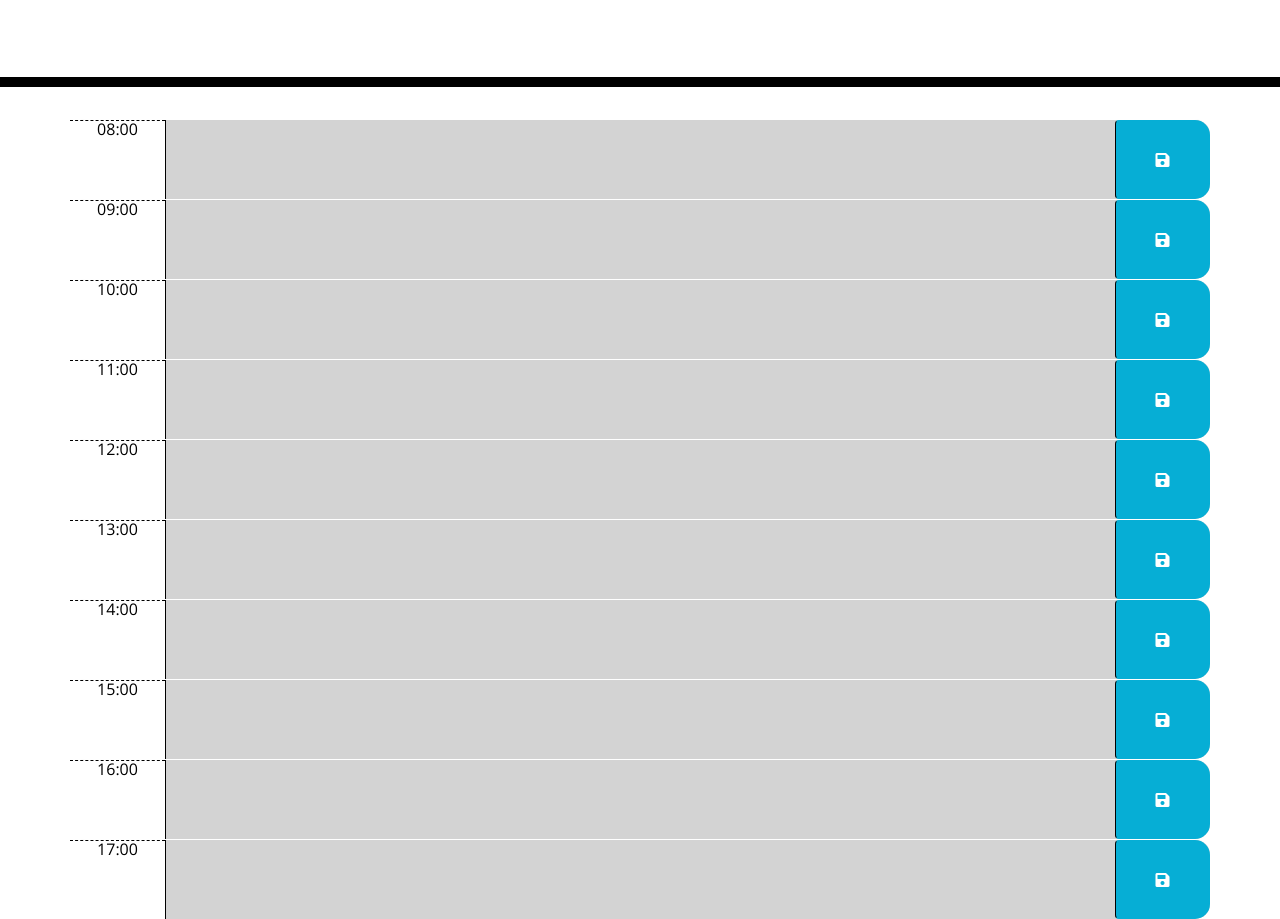
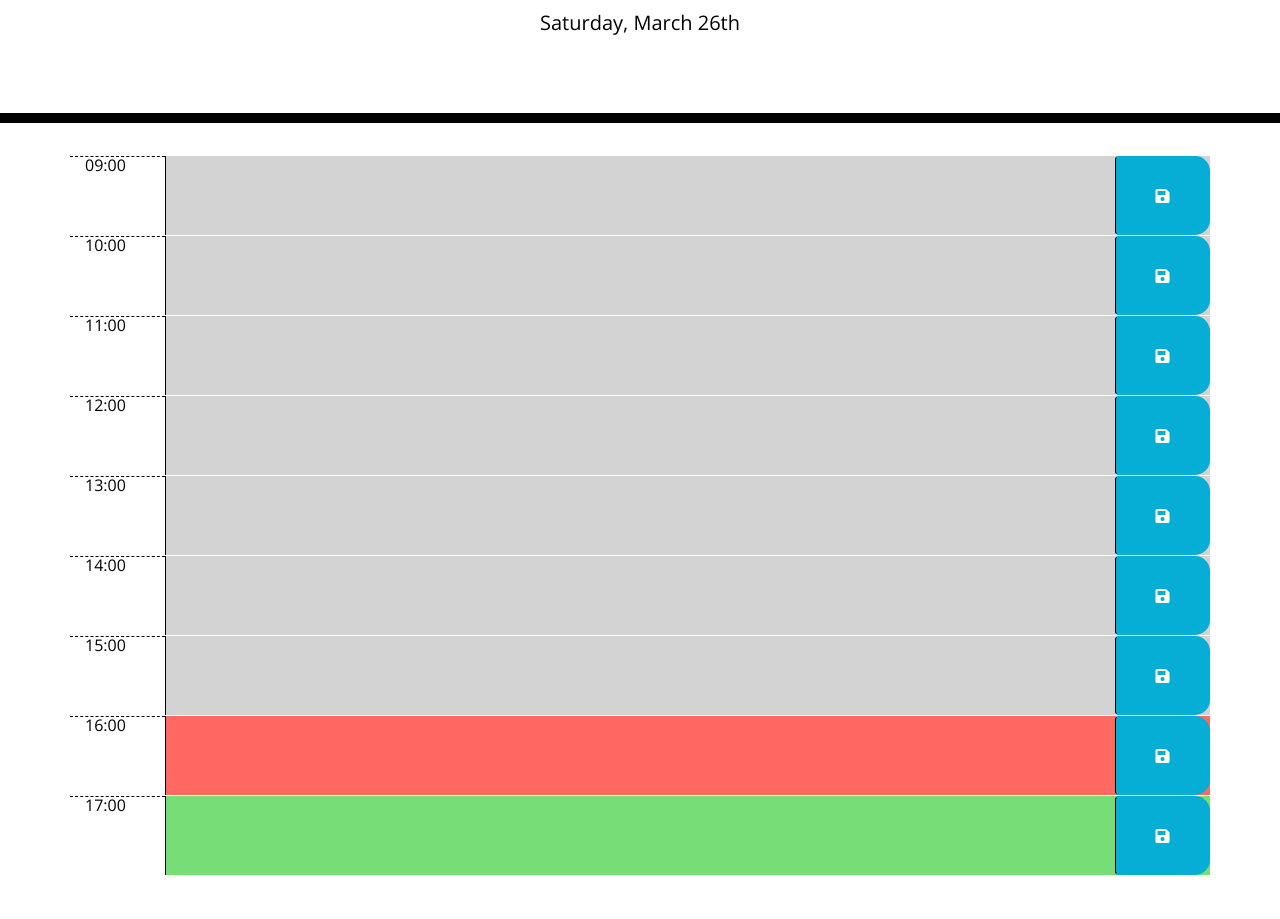
Before and after one commit to Rbenney15/workday-scheduler, a plain HTML site: page index.html in a window 1280 px wide. Shown: the part 181-1100 px from the top of the page. After the commit the page ends 1056 px from the top, so only its background shows below. Drawn offline with nearby package versions, Linux system fonts and the light colour scheme.

Commit message:
connected js file to html file

```diff
--- a/assets/js/script.js
+++ b/assets/js/script.js
@@ -32,8 +32,7 @@ var getTasks = function() {
             createTask(task, hourDiv);
         })
     }
-
-    // make sure the past/current/future time is reflected
+// make sure the past/current/future time is reflected
     auditTasks()
 }
 
@@ -53,7 +52,7 @@ var auditTasks = function() {
     $(".task-info").each( function() {
         var elementHour = parseInt($(this).attr("id"));
 
-        // handle past, present, and future
+        // change past, present, and future
         if ( elementHour < currentHour ) {
             $(this).removeClass(["present", "future"]).addClass("past");
         }
--- a/index.html
+++ b/index.html
@@ -4,20 +4,9 @@
     <meta charset="UTF-8" />
     <meta name="viewport" content="width=device-width, initial-scale=1.0" />
     <meta http-equiv="X-UA-Compatible" content="ie=edge" />
-    <link
-      rel="stylesheet"
-      href="https://stackpath.bootstrapcdn.com/bootstrap/4.3.1/css/bootstrap.min.css"
-    />
-    <link
-      rel="stylesheet"
-      href="https://use.fontawesome.com/releases/v5.8.1/css/all.css"
-      integrity="sha384-50oBUHEmvpQ+1lW4y57PTFmhCaXp0ML5d60M1M7uH2+nqUivzIebhndOJK28anvf"
-      crossorigin="anonymous"
-    />
-    <link
-      href="https://fonts.googleapis.com/css?family=Open+Sans&display=swap"
-      rel="stylesheet"
-    />
+    <link rel="stylesheet" href="https://stackpath.bootstrapcdn.com/bootstrap/4.3.1/css/bootstrap.min.css"/>
+    <link rel="stylesheet" href="https://use.fontawesome.com/releases/v5.8.1/css/all.css" integrity="sha384-50oBUHEmvpQ+1lW4y57PTFmhCaXp0ML5d60M1M7uH2+nqUivzIebhndOJK28anvf" crossorigin="anonymous"/>
+    <link href="https://fonts.googleapis.com/css?family=Open+Sans&display=swap" rel="stylesheet"/>
     <link rel="stylesheet" href="./assets/css/style.css" />
     <title>Work Day Scheduler</title>
   </head>
@@ -30,59 +19,55 @@
     </header>
     <div class="container">
       <!-- Timeblocks go here -->
-      <div id="hour8" class="row time-block past">
-        <div class="col-md-1 hour">08:00</div>
-        <textarea class="col-md-10 description"></textarea>
+      <div id="9" class="row task-info past">
+        <div class="col-md-1 hour">09:00</div>
+        <textarea class="col-md-10 task"></textarea>
+        <button class="btn saveBtn col-1"><i class="fas fa-save"></i></button>
+      </div>
+      <div id="10" class="row task-info past">
+        <div class="col-md-1 hour">10:00</div>
+        <textarea class="col-md-10 task"></textarea>
+        <button class="btn saveBtn col-1"><i class="fas fa-save"></i></button>
+      </div>
+      <div id="11" class="row task-info past">
+        <div class="col-md-1 hour">11:00</div>
+        <textarea class="col-md-10 task"></textarea>
+        <button class="btn saveBtn col-1"><i class="fas fa-save"></i></button>
+      </div>
+      <div id="12" class="row task-info past">
+        <div class="col-md-1 hour">12:00</div>
+        <textarea class="col-md-10 task"></textarea>
         <button class="btn saveBtn col-md-1"><i class="fas fa-save"></i></button>
       </div>
-      <div id="hour9" class="row time-block past">
-        <div class="col-md-1 hour">09:00</div>
-        <textarea class="col-md-10 description"></textarea>
+      <div id="13" class="row task-info past">
+        <div class="col-md-1 hour">13:00</div>
+        <textarea class="col-md-10 task"></textarea>
         <button class="btn saveBtn col-md-1"><i class="fas fa-save"></i></button>
       </div>
-      <div id="hour10" class="row time-block past">
-        <div class="col-md-1 hour">10:00</div>
-        <textarea class="col-md-10 description"></textarea>
+      <div id="14" class="row task-info past">
+        <div class="col-md-1 hour">14:00</div>
+        <textarea class="col-md-10 task"></textarea>
         <button class="btn saveBtn col-md-1"><i class="fas fa-save"></i></button>
       </div>
-      <div id="hour11" class="row time-block past">
-        <div class="col-md-1 hour">11:00</div>
-        <textarea class="col-md-10 description"></textarea>
+      <div id="15" class="row task-info past">
+        <div class="col-md-1 hour">15:00</div>
+        <textarea class="col-md-10 task"></textarea>
         <button class="btn saveBtn col-md-1"><i class="fas fa-save"></i></button>
       </div>
-      <div id="hour12" class="row time-block past">
-        <div class="col-md-1 hour">12:00</div>
-        <textarea class="col-md-10 description"></textarea>
+      <div id="16" class="row task-info past">
+        <div class="col-md-1 hour">16:00</div>
+        <textarea class="col-md-10 task"></textarea>
         <button class="btn saveBtn col-md-1"><i class="fas fa-save"></i></button>
       </div>
-      <div id="hour13" class="row time-block past">
-        <div class="col-md-1 hour">13:00</div>
-        <textarea class="col-md-10 description"></textarea>
-        <button class="btn saveBtn col-md-1"><i class="fas fa-save"></i></button>
-      </div>
-      <div id="hour14" class="row time-block past">
-        <div class="col-md-1 hour">14:00</div>
-        <textarea class="col-md-10 description"></textarea>
-        <button class="btn saveBtn col-md-1"><i class="fas fa-save"></i></button>
-      </div>
-      <div id="hour15" class="row time-block past">
-        <div class="col-md-1 hour">15:00</div>
-        <textarea class="col-md-10 description"></textarea>
-        <button class="btn saveBtn col-md-1"><i class="fas fa-save"></i></button>
-      </div>
-      <div id="hour16" class="row time-block past">
-        <div class="col-md-1 hour">16:00</div>
-        <textarea class="col-md-10 description"></textarea>
-        <button class="btn saveBtn col-md-1"><i class="fas fa-save"></i></button>
-      </div>
-      <div id="hour17" class="row time-block past">
+      <div id="17" class="row task-info past">
         <div class="col-md-1 hour">17:00</div>
-        <textarea class="col-md-10 description"></textarea>
+        <textarea class="col-md-10 task"></textarea>
         <button class="btn saveBtn col-md-1"><i class="fas fa-save"></i></button>
       </div>
     </div>
 
     <script src="https://code.jquery.com/jquery-3.4.1.min.js"></script>
     <script src="https://cdnjs.cloudflare.com/ajax/libs/moment.js/2.24.0/moment.min.js"></script>
+    <script src="./assets/js/script.js"></script>
   </body>
 </html>
```
